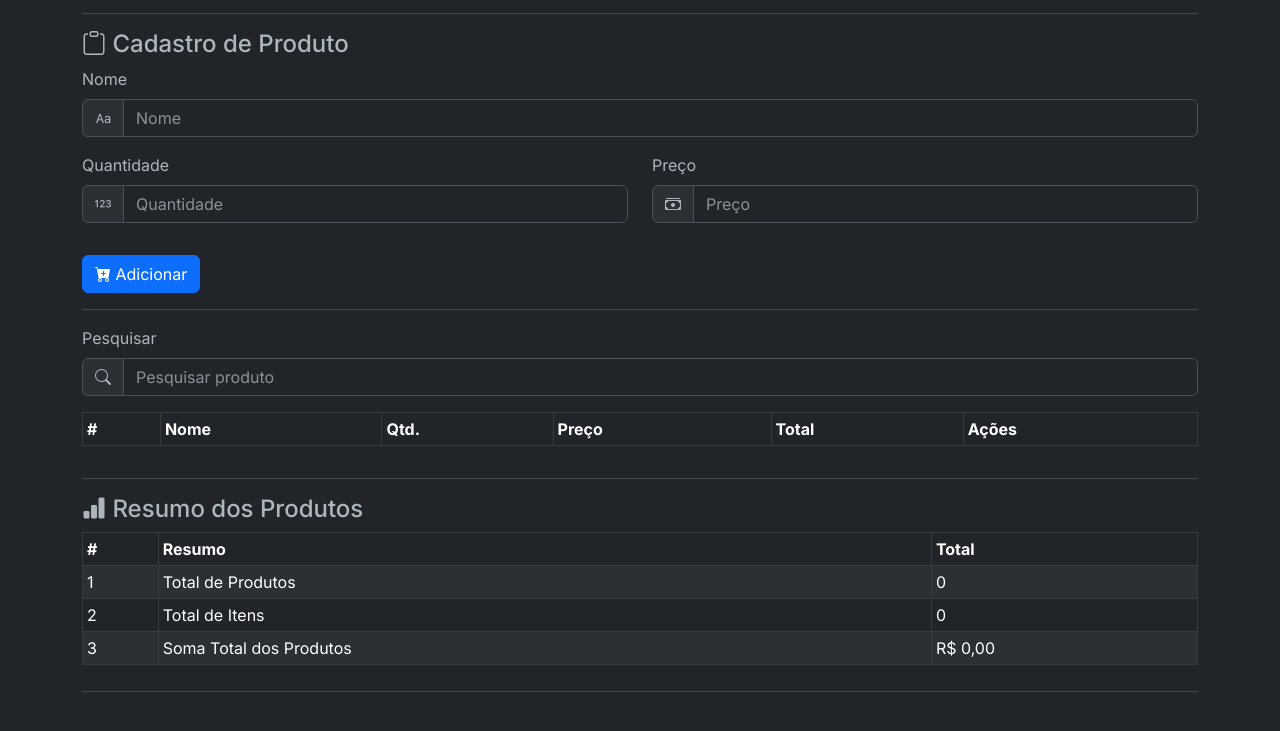
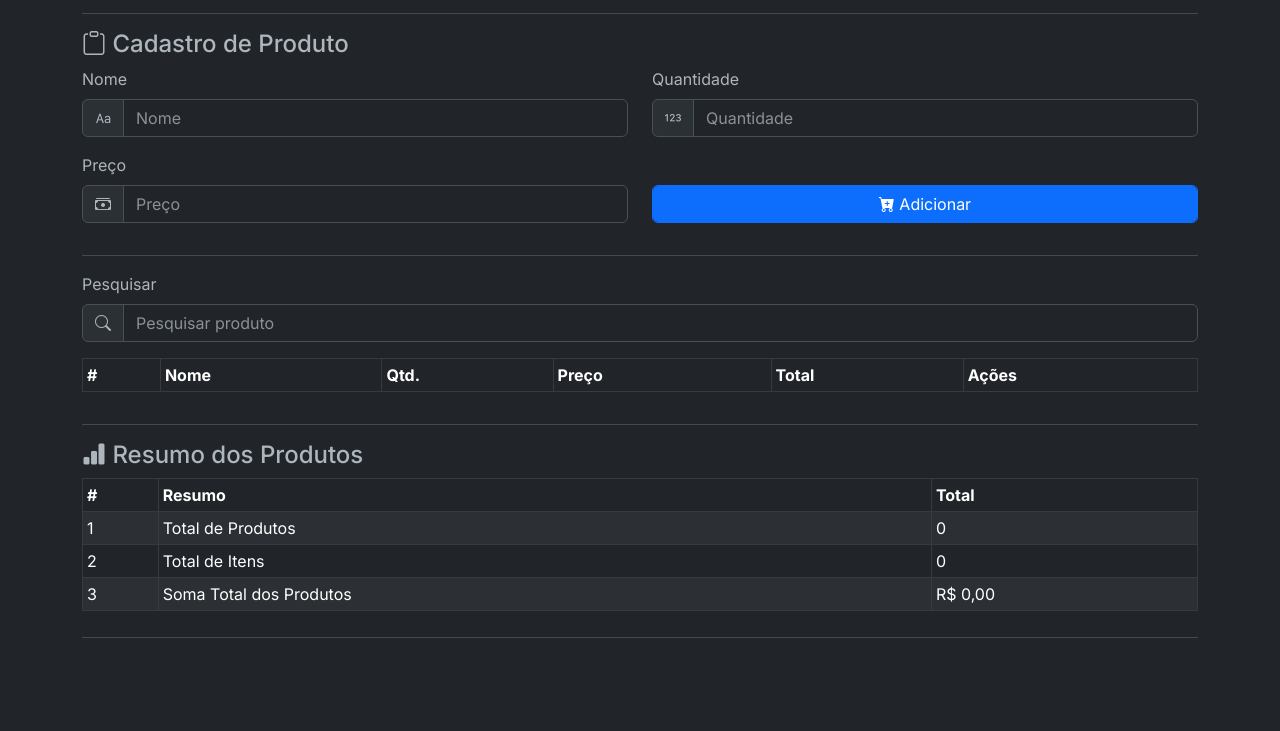
Before and after one commit to silas97/lista-de-compras, a plain HTML site: page index.html in a window 1280 px wide. Shown: the part 57-788 px from the top of the page. Drawn offline with nearby package versions, Linux system fonts and the light colour scheme.

Commit message:
feat: Melhorando interface.

```diff
--- a/index.html
+++ b/index.html
@@ -65,7 +65,9 @@
 		<form id="formContainer">
 			<h4><i class="bi bi-clipboard"></i> Cadastro de Produto</h4>
 
-			<div class="col-12 mb-3">
+			<div class="col-12">
+				<div class="row">
+					<div class="col-6">
 						<label for="productNameInput" class="form-label">Nome</label>
 						<div class="input-group mb-3">
 							<span class="input-group-text">
@@ -74,9 +76,7 @@
 							<input type="text" class="form-control" id="productNameInput" placeholder="Nome" v-model="productForm.name">
 						</div>
 					</div>
-			<div class="col-12">
-				<div class="row">
-					<div class="col-6 mb-3">
+					<div class="col-6">
 						<label for="quantityInput" class="form-label">Quantidade</label>
 						<div class="input-group mb-3">
 							<span class="input-group-text">
@@ -86,8 +86,11 @@
 								placeholder="Quantidade" />
 						</div>
 					</div>
-
-					<div class="col-6 mb-3">
+				</div>
+			</div>
+			<div class="col-12">
+				<div class="row">
+					<div class="col-6">
 						<label for="priceInput" class="form-label">Preço</label>
 						<div class="input-group mb-3">
 							<span class="input-group-text">
@@ -97,14 +100,13 @@
 								placeholder="Preço" />
 						</div>
 					</div>
-				</div>
-			</div>
 
-			<div class="row">
-				<div class="col">
-					<button class="btn btn-primary me-1" @click="saveProduct" type="button">
+					<div class="col-6">
+						<label for="" class="form-label" style="visibility: hidden;">Adicionar</label>
+						<button class="form-control btn btn-primary" @click="saveProduct" type="button">
 							<i class="bi bi-cart-plus-fill"></i> Adicionar
 						</button>
+					</div>
 				</div>
 			</div>
 		</form>
```
Lines whose indentation alone changed are shown as unchanged.
